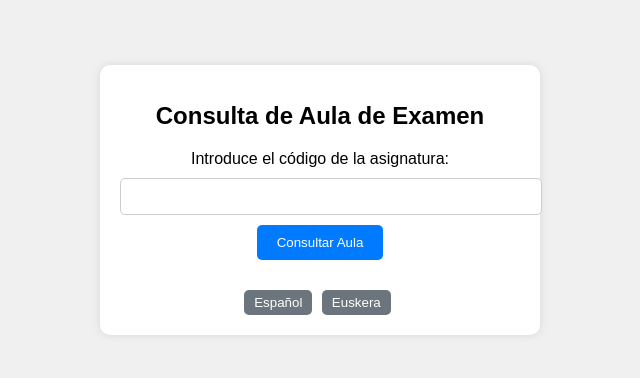
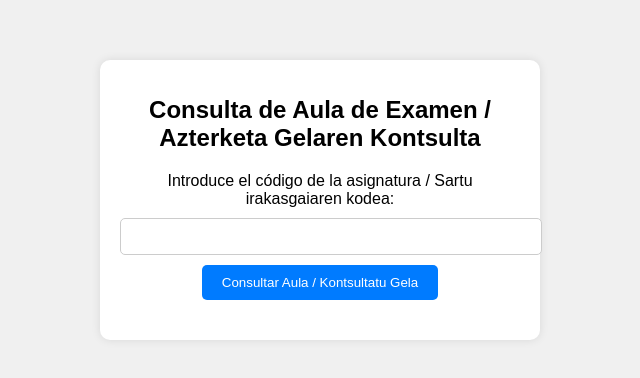
Before and after one commit to Moxkix/USE2024, a plain HTML site: page index.html in a window 1280 px wide. Shown: the part 200-578 px from the top of the page, without its empty margins (320-960 px from the left). Drawn offline with Linux system fonts and the light colour scheme.

Commit message:
Update index.html

```diff
--- a/index.html
+++ b/index.html
@@ -8,17 +8,13 @@
 </head>
 <body>
     <div class="container">
-        <h1 id="title">Consulta de Aula de Examen</h1>
+        <h1>Consulta de Aula de Examen / Azterketa Gelaren Kontsulta</h1>
         <div id="form">
-            <label for="courseCode" id="labelCourseCode">Introduce el código de la asignatura:</label>
+            <label for="courseCode">Introduce el código de la asignatura / Sartu irakasgaiaren kodea:</label>
             <input type="text" id="courseCode" name="courseCode" required>
-            <button onclick="findClassroom()" id="btnSubmit">Consultar Aula</button>
+            <button onclick="findClassroom()">Consultar Aula / Kontsultatu Gela</button>
         </div>
         <div id="result"></div>
-        <div class="language-switch">
-            <button onclick="setLanguage('es')">Español</button>
-            <button onclick="setLanguage('eu')">Euskera</button>
-        </div>
     </div>
     <script src="script.js"></script>
 </body>
```
